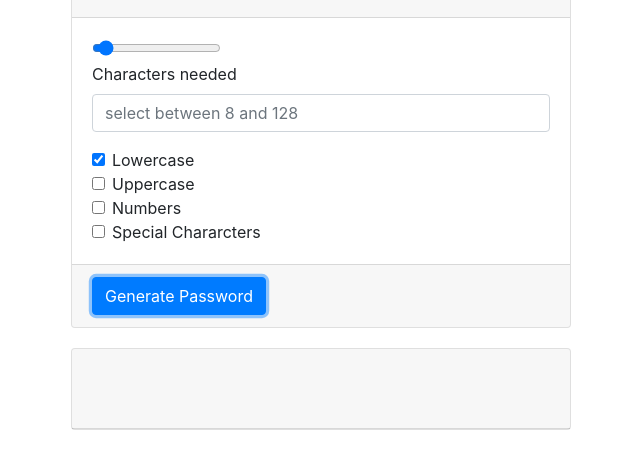
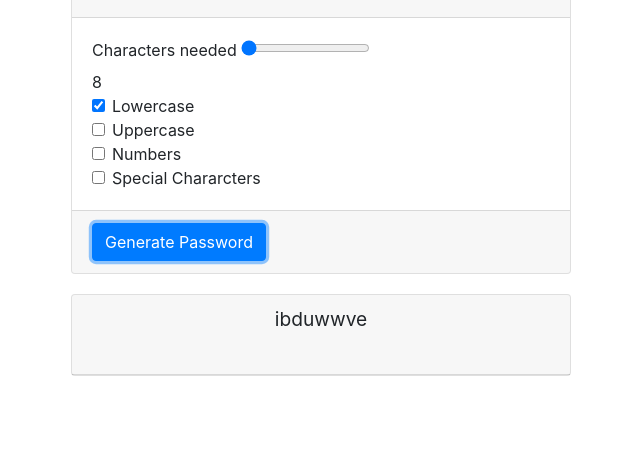
Before and after one commit to jamescalverley/password-generator, a website: page develop-v2/index.html in a window 1280 px wide. Both pictures are taken after a click on the button "Generate Password". Shown: the part 114-582 px from the top of the page, without its empty margins (279-919 px from the left). Drawn offline with nearby package versions, Linux system fonts and the light colour scheme.

Commit message:
adds functionality to slider: changes character needed value

```diff
--- a/develop-v2/index.html
+++ b/develop-v2/index.html
@@ -18,14 +18,13 @@
 
           <div class="card-body">
             <div class="slider-container">
-              <input type="range" min="8" max="128" value="14" class="slider" id="charNeededSlider">
+              <label for="charNeeded">Characters needed</label>
+              <input type="range" min="8" max="128" value="8" class="slider" id="charNeededSlider">
+              <div id="charDisplay"></div>
             </div>
 
 
-            <div class="form-group">
-                <label for="charNeeded">Characters needed</label>
-                <input type="text" class="form-control" id="charNeeded" placeholder="select between 8 and 128">
-            </div>
+
             <div id="checkbox-container">
               <div class="form-check">
                 <input type="checkbox" class="form-check-input" id="lowerCheck" checked>
--- a/develop-v2/script.js
+++ b/develop-v2/script.js
@@ -3,7 +3,7 @@
 //* COMPLETE add checkboxes
 //* COMPLETE change generateCharSet function to take charNeeded from checkboxes
 //* COMPLETE display new password somewhere
-// add slider for required characters
+//* add slider for required characters
 // add reset function for slider and checkboxes
 
 
@@ -24,19 +24,29 @@ let lowerCheck = document.getElementById('lowerCheck');
 let upperCheck = document.getElementById('upperCheck');
 let numbersCheck = document.getElementById('numbersCheck');
 let specialCheck = document.getElementById('specialCheck');
+let slider = document.getElementById('charNeededSlider');
+let charDisplay = document.getElementById('charDisplay');
 let newPasswordDisplay = document.getElementById('new-password-display');
 
-function charactersNeeded(){
-    let charNeeded = document.getElementById('charNeeded').value;
-    if( charNeeded < 8 ){
-        console.log("ADD ALERT: charNeeded below 8")
-    } else if( charNeeded > 128){
-        console.log("ADD ALERT: charNeeded above 128")
-    } else {
-        console.log(`Characters needed ${charNeeded}`);
-    return charNeeded
-    };
-};
+console.log(`Slider value: ${slider.value}`)
+slider.addEventListener('change', function(event){
+    console.log(`the slider value has changed ${event.target.value}`)
+    charDisplay.innerHTML = slider.value;
+});
+
+charDisplay.innerHTML = slider.value;
+
+// function charactersNeeded(){
+//     let charNeeded = document.getElementById('charNeeded').value;
+//     if( charNeeded < 8 ){
+//         console.log("ADD ALERT: charNeeded below 8")
+//     } else if( charNeeded > 128){
+//         console.log("ADD ALERT: charNeeded above 128")
+//     } else {
+//         console.log(`Characters needed ${charNeeded}`);
+//     return charNeeded
+//     };
+// };
 
 function generateCharSet(){
     let charSet = "";
@@ -88,6 +98,7 @@ function generatePassword( charNeeded, charSet ){
     console.log(`test array: ${passArray}`)
     newPassword = passArray.join('');
     console.log(`converted to string: ${newPassword}`)
+    console.log(`characters needed = ${charNeeded}`)
 
     newPasswordDisplay.innerHTML = newPassword;
 
@@ -104,7 +115,8 @@ function handleClick(){
         alert("At least one character set must be selected!")
     return
     } else {
-        generatePassword( charactersNeeded(), generateCharSet() );
+        //generatePassword( charactersNeeded(), generateCharSet() );
+        generatePassword( slider.value, generateCharSet() );
     };
 };
 
```
